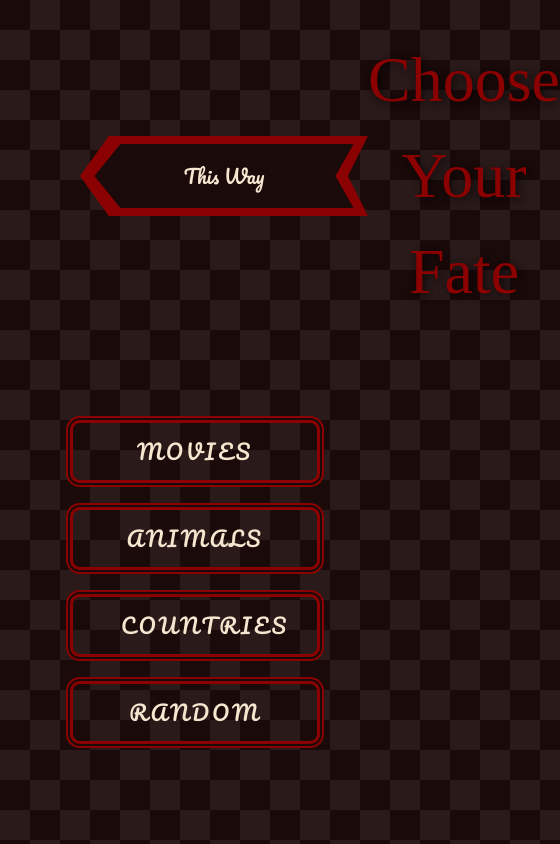
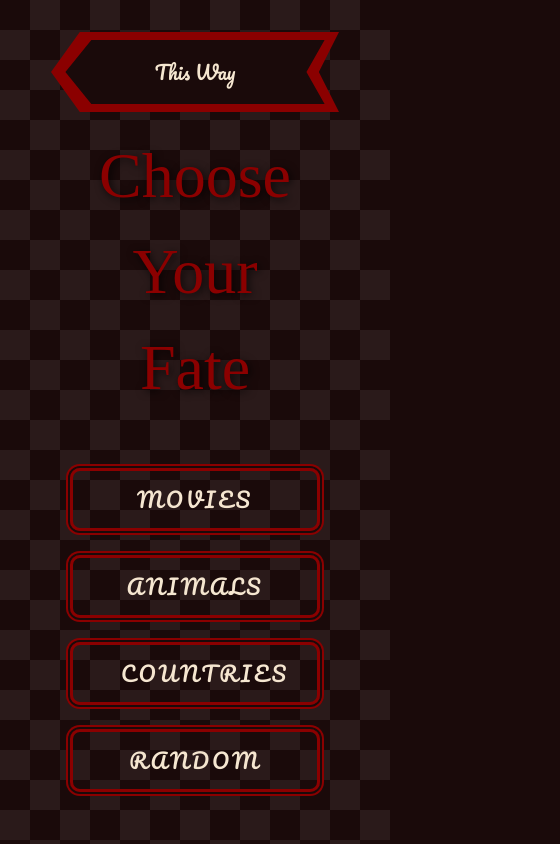
Before and after one commit to 3elinda/hangman-2.0, a React (Vite) app: page /categories in a window 390 px wide. Shown: the whole page, 560 px wide, since content can reach past the window. Built offline with nearby package versions, Linux system fonts and the light colour scheme; a web font is replaced by a local one.

Commit message:
Add responsive layout for narrow screens
- Added top-row and spacer CSS classes to index.css
- Sign and title now stack vertically on narrow screens
- Increased media query breakpoint to 1024px
- Title font sise recudes on narrow screens

```diff
--- a/src/index.css
+++ b/src/index.css
@@ -34,3 +34,35 @@ h1 {
 button {
   font-family: "Crimson Text", serif;
 }
+
+.top-row {
+  display: flex;
+  flex-direction: row;
+  align-items: center;
+  width: 100%;
+  padding-left: 2rem;
+  padding-right: 2rem;
+  padding-top: 2rem;
+}
+
+.spacer {
+  width: 18rem;
+  flex-shrink: 0;
+}
+
+@media (max-width: 1024px) {
+  .top-row {
+    flex-direction: column;
+    align-items: center;
+    gap: 1rem;
+  }
+
+  .spacer {
+    display: none;
+  }
+
+  .top-row h1 {
+    font-size: 2rem;
+    text-align: left;
+  }
+}
--- a/src/pages/Categories.tsx
+++ b/src/pages/Categories.tsx
@@ -21,16 +21,7 @@ function Categories() {
       }}
     >
       {/* Top row with This Way sign and title*/}
-      <div
-        style={{
-          display: "flex",
-          alignItems: "center",
-          width: "100%",
-          paddingLeft: "2rem",
-          paddingRight: "2rem",
-          paddingTop: "2rem",
-        }}
-      >
+      <div className="top-row">
         {/* This Way sign on the left */}
         <div
           onClick={() => navigate("/")}
@@ -81,7 +72,7 @@ function Categories() {
         </h1>
 
         {/* Invisible buttons */}
-        <div style={{ width: "18rem", flexShrink: 0 }} />
+        <div className="spacer" />
       </div>
 
       {/* Centered content */}
--- a/src/pages/Game.tsx
+++ b/src/pages/Game.tsx
@@ -121,15 +121,8 @@ function Game() {
         padding: "2.5rem 1rem",
       }}
     >
-      <div
-        style={{
-          display: "flex",
-          alignItems: "center",
-          width: "100%",
-          paddingLeft: "2rem",
-          paddingRight: "2rem",
-        }}
-      >
+      {/* Top row with sign and title */}
+      <div className="top-row">
         {/* This way sign on the left */}
         <div
           onClick={() => navigate("/categories")}
@@ -178,8 +171,8 @@ function Game() {
         >
           {category}
         </h1>
-        {/* Invisible spacer to balance the left sign */}
-        <div style={{ width: "18rem", flexShrink: 0 }}></div>
+        {/* Invisible spacer*/}
+        <div className="spacer" />
       </div>
 
       <p
```
